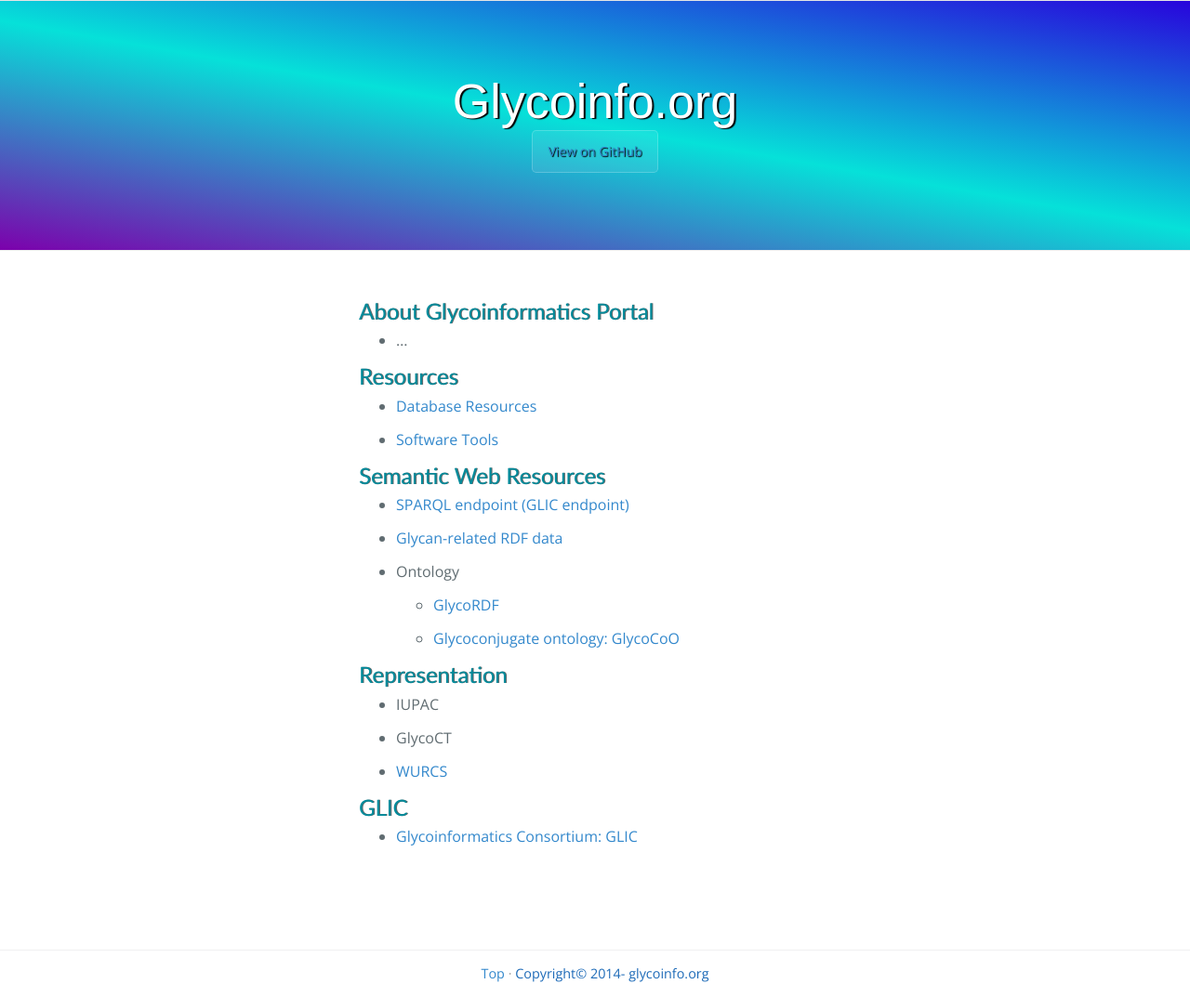
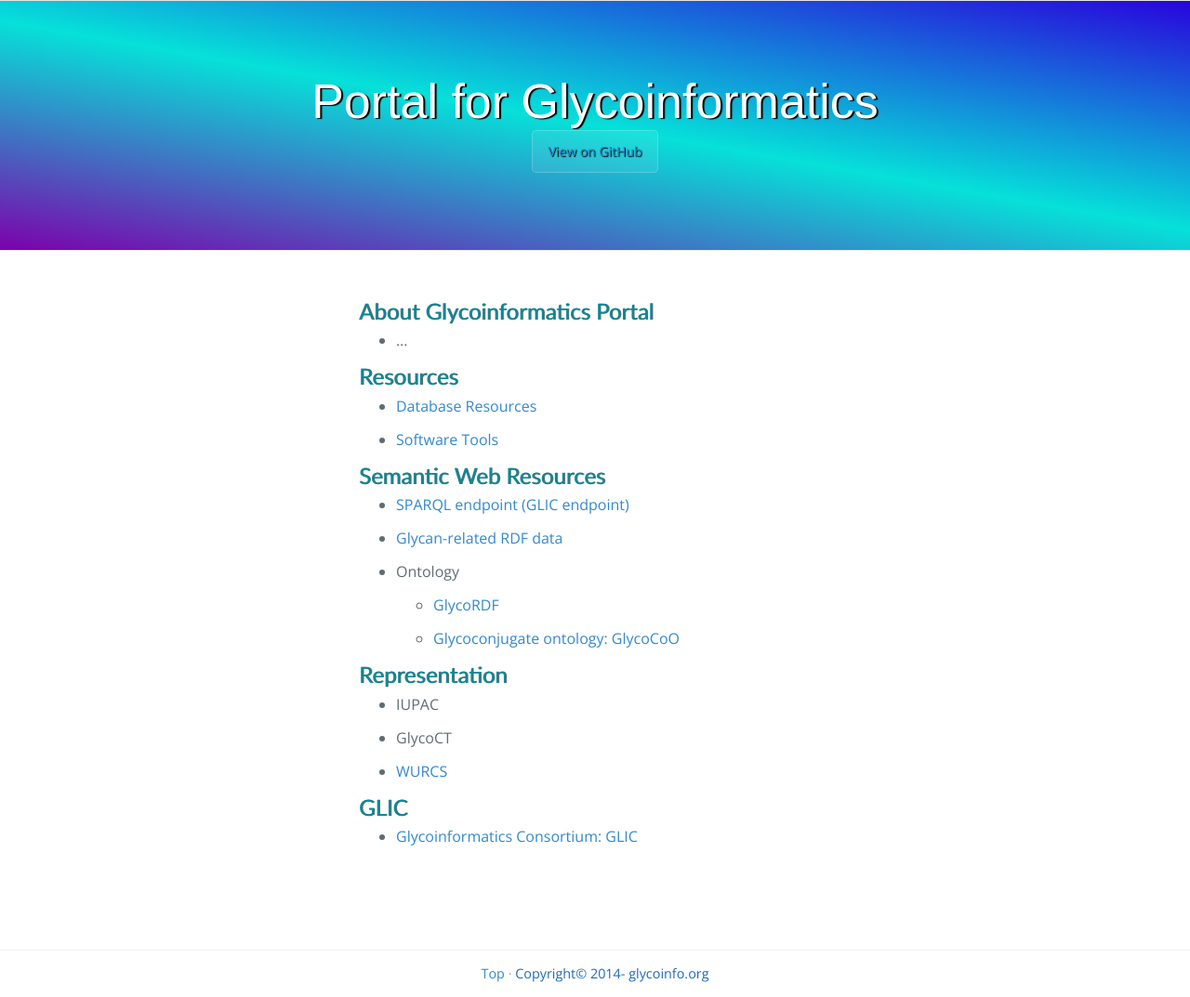
Before and after one commit to glycoinfo/www, a Jekyll site: the page built from index.md, in a window 1280 px wide. Shown: the whole page at 93% size. Built offline with Jekyll 4.4.1, drawn with Linux system fonts in a browser that asks for light colours; nearby versions of some CDN libraries; a script that is not in the unit is left out.

Commit message:
Update top.html

```diff
--- a/_includes/top.html
+++ b/_includes/top.html
@@ -1,2 +1,2 @@
-  <h1 class="project-name">Glycoinfo.org</h1>
+  <h1 class="project-name">Portal for Glycoinformatics</h1>
   <a href="https://github.com/glycoinfo/site" class="btn">View on GitHub</a>
```
